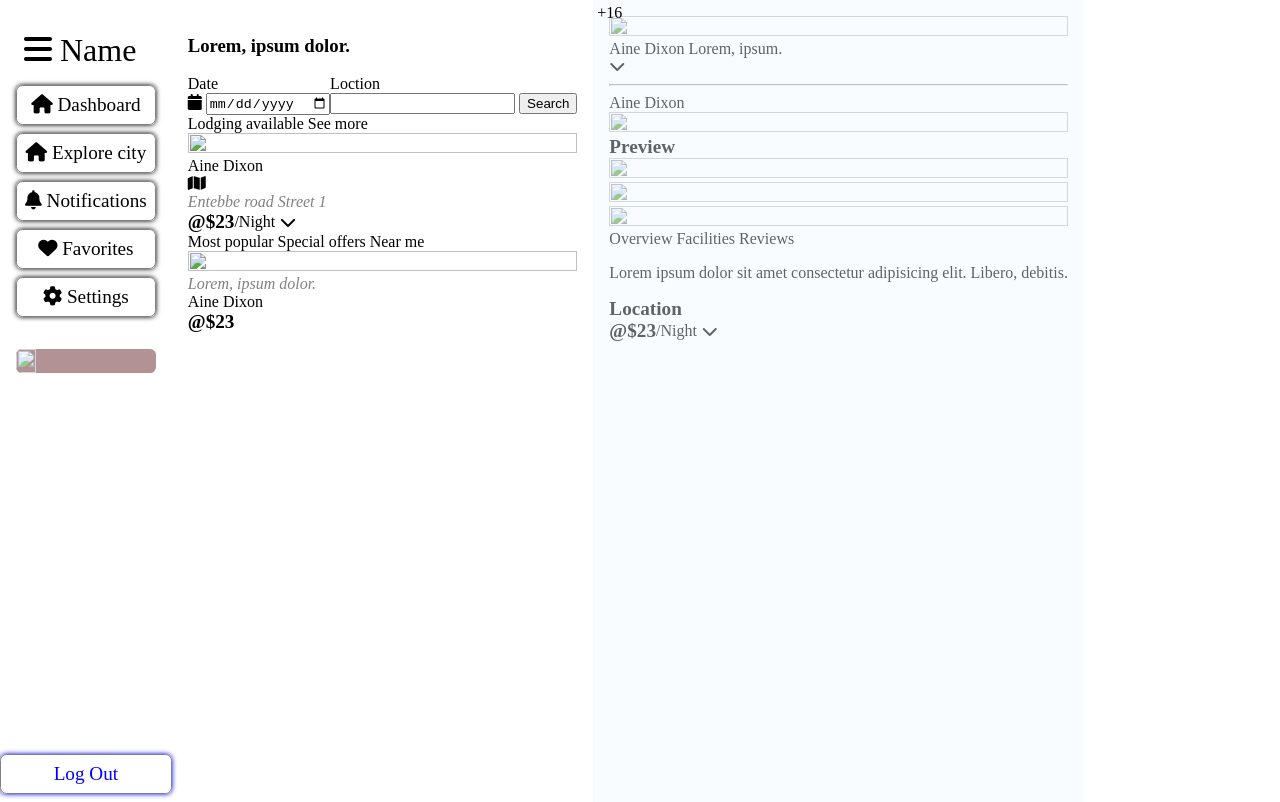
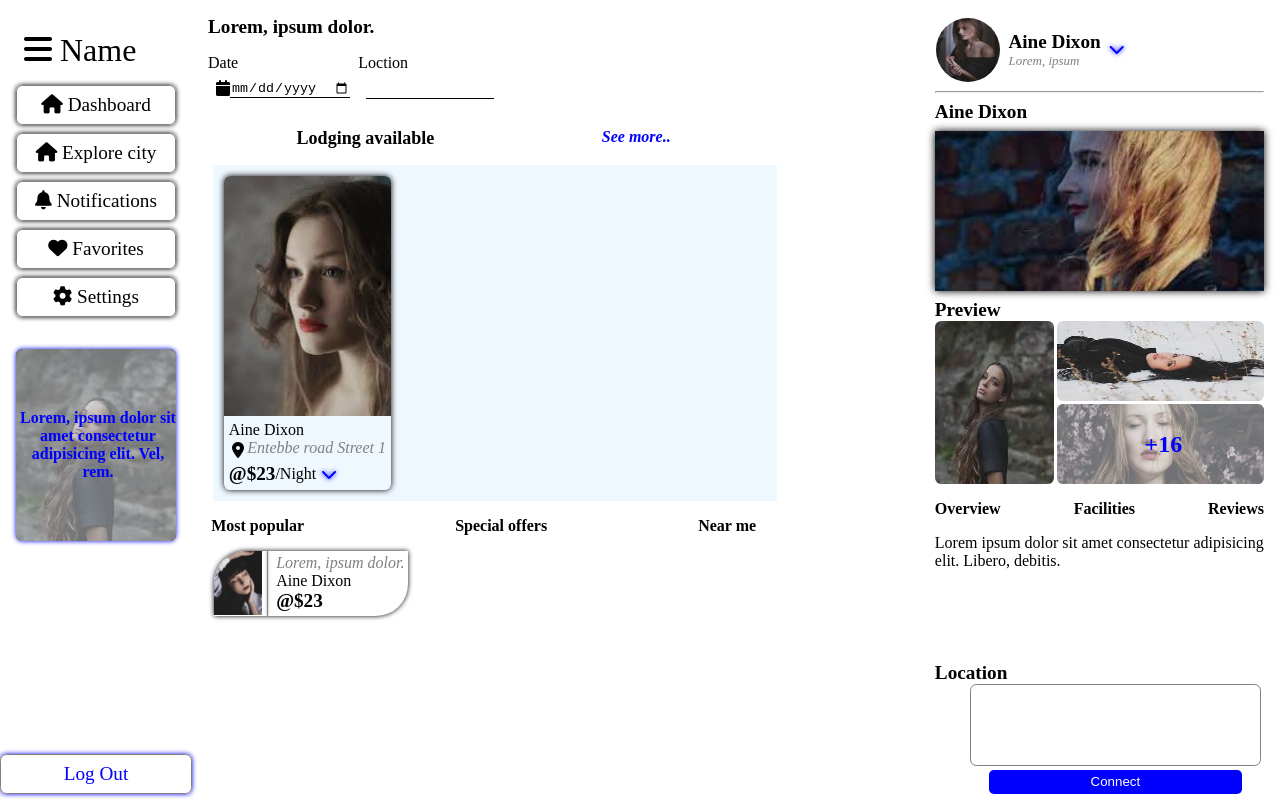
Before and after one commit to Aine-dickson/TiTiS-App, a plain HTML site: page TiTiS/index.html in a window 1280 px wide. Drawn offline with Linux system fonts and the light colour scheme.

Commit message:
more ui optimisation

```diff
--- a/TiTiS/CSS/home.css
+++ b/TiTiS/CSS/home.css
@@ -8,7 +8,13 @@ body{
 .overall-container{
     display: flex;
     flex-direction: row;
+    /* justify-content: space-between; */
     height: 100%;
+}
+.side-catch{
+    display: flex;
+    flex-direction: row;
+    width: 100%;
 }
 img{
     height: 100%;
@@ -29,6 +35,7 @@ img{
     border-radius: 0.4rem;
     overflow: hidden;
     background-color: rgb(136, 78, 78);
+    box-shadow: 0 0 0.3rem blue;
 }
 .overlay{
     position: absolute;
@@ -38,10 +45,11 @@ img{
     right: 0;
     background-color: rgba(240, 248, 255, 0.4);
     padding: 0.25rem;
+    display: flex;
+    align-items: center;
 }
 .overlay p{
     position: absolute;
-    top: 4.5rem;
     text-align: center;
     color: blue;
     font-weight: 600;
@@ -74,9 +82,11 @@ img{
     max-width: 10rem;
 }
 .home-main{
+    min-width: 60%;
+    width: auto;
+}
+.home-right{
     min-width: 20%;
-    max-width: 60%;
-    width: auto;
 }
 .logo{
     margin: 1rem 0.5rem;
@@ -106,4 +116,226 @@ img{
 }
 .location{
     display: flex;
+    margin-top: 1rem;
 }
+.location input,
+.location input:focus{
+    outline: none;
+    border: 0;
+    border-bottom: 0.1rem solid;
+}
+.location input[type = "search"]{
+    width: 8rem;
+}
+.location div:first-child{
+    position: relative;
+}
+.location button{
+    color: white;
+    background-color: blue;
+    border: 0.1rem solid;
+    border-radius: 0.3rem;
+}
+.date > div,
+.srch > div{
+    display: flex;
+    margin: 0.5rem;
+}
+.window-display{
+    padding: 0.3rem;
+}
+.window-display article:first-child{
+    display: flex;
+    justify-content: space-around;
+    margin-top: 1rem;
+    margin-bottom: 1rem;
+    font-size: large;
+    font-weight: 550;
+}
+.extend{
+    color: blue;
+    font-size: medium;
+    font-style: italic;
+}
+.hr-scroll{
+    min-width: 100%;
+    width: auto;
+    display: flex;
+    padding: 0.7rem;
+    overflow: hidden;
+    background-color: aliceblue;
+}
+.window-item{
+    min-height: 10rem;
+    max-height: 21rem;
+    box-shadow: 0 0 0.4rem;
+    border-radius: 0.4rem;
+    overflow: hidden;
+}
+.window-item .image{
+    height: 15rem;
+    min-width: 8rem;
+}
+.window-desc{
+    padding: 0.3rem;
+}
+
+.w-item-address{
+    display: flex;
+}
+.w-item-address > span{
+    margin: 0.2rem;
+}
+.fa-chevron-down{
+    color: blue;
+    text-shadow: 0 0 0.3rem;
+}
+.filtered-display{
+    height: auto;
+    margin-top: 0.5rem;
+    padding: 0.2rem;
+}
+.filter-formats,
+.info-formats{
+    font-weight: bold;
+    display: flex;
+    justify-content: space-between;
+    margin-bottom: 1rem;
+}
+.vr-scroll{
+    height: auto;
+    display: flex;
+    flex-wrap: wrap;
+    width: 100%;
+    width: auto;
+}
+.filtrate{
+    display: flex;
+    border-top-left-radius: 2rem;
+    border-bottom-right-radius: 2rem;
+    overflow: hidden;
+    box-shadow: 0 0 0.3rem;
+    margin-left: 0.2rem;
+}
+.filtrate > div:last-child{
+    padding: 0.2rem;
+}
+.filtrate .image{
+    height: 4rem;
+    width: 3rem;
+}
+.vr-line{
+    border-left: 0.1rem solid gray;
+    margin: 0 0.3rem;
+    box-shadow: 0 0 0.2rem gray;
+}
+.user-profile{
+    display: flex;
+    align-items: center;
+    padding: 0.1rem;
+}
+.profile-pic{
+    height: 4rem;
+    width: 4rem;
+    border-radius: 50%;
+    overflow: hidden;
+}
+.user-overview{
+    margin: 0 0.5rem;
+    display: flex;
+    flex-direction: column;
+    font-size: larger;
+    font-weight: bold;
+    max-width: 10rem;
+}
+.user-about{
+    display: block;
+    font-size: small;
+    font-style: italic;
+    font-weight: 100;
+    color: gray;
+    height: 1rem;
+    width: 100%;
+    width: auto;
+    overflow-x: hidden;
+}
+.cover-image{
+    height: 10rem;
+    min-width: 100%;
+    /* max-width: 100%; */
+    margin: auto;
+    box-shadow: 0 0 0.5rem;
+    margin-top: 0.5rem;
+    margin-bottom: 0.5rem;
+}
+.cover-image img{
+    height: 100%;
+    width: 100%;
+    object-fit: cover;
+}
+.preview-container{
+    display: flex;
+    align-items: center;
+}
+.preview-container > .preview-image{
+    height: 10.2rem;
+    border-radius: 0.4rem;
+    overflow: hidden;
+}
+.preview-container > div:last-child{
+    margin-left: 0.2rem;
+    height: 10.2rem;
+    overflow: hidden;
+}
+.preview-container > div:last-child > div{
+    height: 5rem;
+    margin-bottom: 0.2rem;
+    border-radius: 0.4rem;
+    overflow: hidden;
+}
+.more-images{
+    position: relative;
+}
+.more-images span{
+    width: 2rem;
+    margin: auto;
+    font-size: x-large;
+    font-weight: bold;
+    color: blue;
+}
+.select-info{
+    margin-top: 1rem;
+}
+.select-location{
+    position: absolute;
+    bottom: 0.2rem;
+    height: 8.5rem;
+    min-width: 100%;
+}
+.map{
+    height: 5rem;
+    min-width: 80%;
+    max-width: 80%;
+    border: 0.1rem solid gray;
+    border-radius: 0.4rem;
+    overflow: hidden;
+    margin: auto;
+}
+.select-price{
+    padding-left: 3rem;
+}
+.select-location button{
+    display: block;
+    background-color: blue;
+    border: 0;
+    border-radius: 0.3rem;
+    padding: 0.3rem;
+    color: white;
+    min-width: 70%;
+    max-width: 70%;
+    margin: auto;
+    margin-top: 0.2rem;
+}
+.hidden{
+    display: none;
+}
--- a/TiTiS/index.html
+++ b/TiTiS/index.html
@@ -10,6 +10,7 @@
 </head>
 <body>
     <div class="overall-container">
+        <div class="side-catch">
             <div class="home-left home-base">
                 <div class="logo">
                     <span class="c-logo"><i class="fas fa-bars"></i></span>
@@ -42,7 +43,7 @@
                         <p>Lorem, ipsum dolor sit amet consectetur adipisicing elit. Vel, rem.</p>
                     </div>
                     <div class="image">
-                    <img src="./Tools/aisha.jpg" alt="">
+                        <img src="./Tools/images2.jpg" alt="">
                     </div>
                 </article>
                 <div class="log">
@@ -53,7 +54,7 @@
             <main class="home-main home-base">
                 <article class="booking">
                     <div>
-                    <h3>Lorem, ipsum dolor.</h3>
+                        <span class="h3">Lorem, ipsum dolor.</span>
                         <div class="location">
                             <article class="date">
                                 <span>Date</span>
@@ -66,7 +67,7 @@
                                 <span>Loction</span>
                                 <div>
                                     <span><input type="search"></span>
-                                <span><button type="submit">Search</button></span>
+                                    <!-- <span class="srch-icon"><i class="fas fa-search"></i></span> -->
                                 </div>
                             </article>
                         </div>
@@ -75,17 +76,17 @@
                 <section class="window-display">
                     <article>
                         <span>Lodging available</span>
-                    <span class="extend">See more</span>
+                        <span class="extend">See more..</span>
                     </article>
                     <article class="hr-scroll">
                         <div class="window-item">
                             <div class="image">
-                            <img src="" alt="">
+                                <img src="./Tools/download3.jpg" alt="">
                             </div>
                             <article class="window-desc">
                                 <span class="w-item-name">Aine Dixon</span>
                                 <div class="w-item-address">
-                                <span><i class="fas fa-map"></i></span>
+                                    <span><i class="fas fa-location-dot"></i></span>
                                     <address class="address">Entebbe road Street 1</address>
                                 </div>
                                 <div class="w-item-price">
@@ -111,26 +112,27 @@
                     <div class="vr-scroll">
                         <article class="filtrate">
                             <div class="image">
-                            <img src="" alt="">
+                                <img src="./Tools/images01.jpg" alt="">
                             </div>
                             <div class="vr-line"></div>
                             <div>
                                 <address class="address">Lorem, ipsum dolor.</address>
                                 <span class="f-name">Aine Dixon</span>
+                                <div class="price">@$23</div>
                             </div>
-                        <span class="price">@$23</span>
                         </article>
                     </div>
                 </section>
             </main>
+        </div>
         <aside class="home-right home-base">
             <section class="user-profile">
                 <div class="profile-pic">
-                    <img src="" alt="">
+                    <img src="./Tools/images001.jpg" alt="">
                 </div>
                 <div class="user-overview">
                     <span class="user-name">Aine Dixon</span>
-                    <span class="user-about">Lorem, ipsum.</span>
+                    <span class="user-about">Lorem, ipsum</span>
                 </div>
                 <span><i class="fas fa-chevron-down"></i></span>
             </section>
@@ -138,24 +140,26 @@
             <section class="selected-item">
                 <div class="gallery">
                     <article class="select-cover">
-                        <span class="select-name">Aine Dixon</span>
+                        <span class="select-name h3">Aine Dixon</span>
                         <div class="cover-image">
-                            <img src="" alt="">
+                            <img src="./Tools/download2.jpg" alt="">
                         </div>
                     </article>
                     <article class="select-preview">
                         <span class="h3">Preview</span>
                         <section class="preview-container">
                             <div class="preview-image">
-                                <img src="" alt="">
+                                <img src="./Tools/images2.jpg" alt="">
                             </div>
+                            <div>
                                 <div class="preview-image">
-                                <img src="" alt="">
+                                    <img src="./Tools/download0.jpg" alt="">
                                 </div>
-                            <div class="preview-image">
-                                <img src="" alt="">
+                                <div class="preview-image more-images">
+                                    <img src="./Tools/images1.jpg" alt="">
                                     <div class="overlay">
                                         <span>+16</span>
+                                    </div>
                                 </div>
                             </div>
                         </section>
@@ -169,14 +173,14 @@
                             <span id="reviews">Reviews</span>
                         </nav>
                         <div class="info-display">
-                            <p>Lorem ipsum dolor sit amet consectetur adipisicing elit. Libero, debitis.</p>
+                            <span>Lorem ipsum dolor sit amet consectetur adipisicing elit. Libero, debitis.</span>
                         </div>
                     </section>
                 </div>
                 <div class="select-location">
                     <span class="h3">Location</span>
                     <div class="map"></div>
-                    <div class="select-price">
+                    <div class="select-price hidden">
                         <span class="price">@$23</span>
                         <span style="margin-right: 0.3rem;">/Night</span>
                         <div class="duration-selections">
@@ -186,6 +190,7 @@
                         </div>
                         <i class="fas fa-chevron-down"></i>
                     </div>
+                    <button>Connect</button>
                 </div>
             </section>
         </aside>
```
Lines whose indentation alone changed are shown as unchanged.
